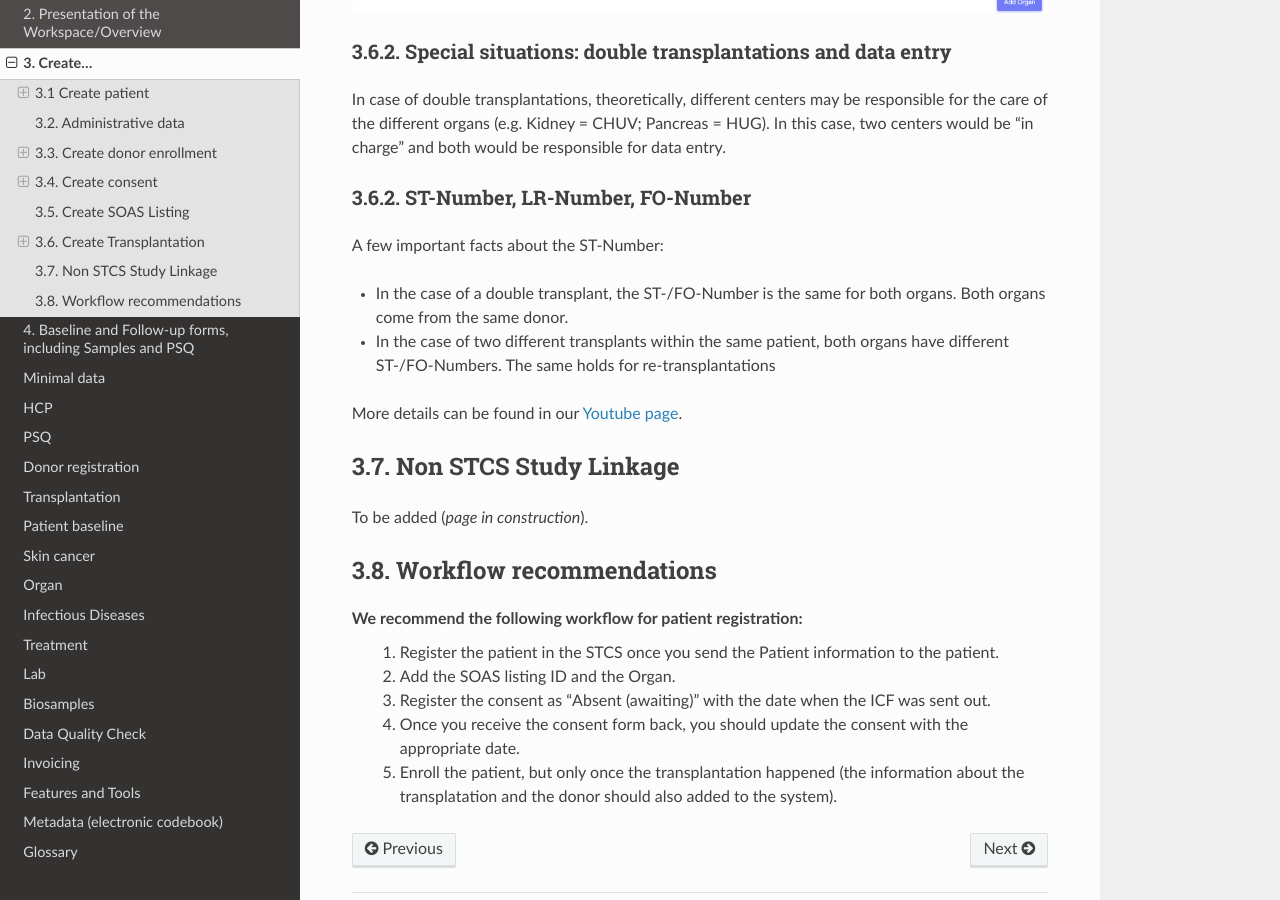
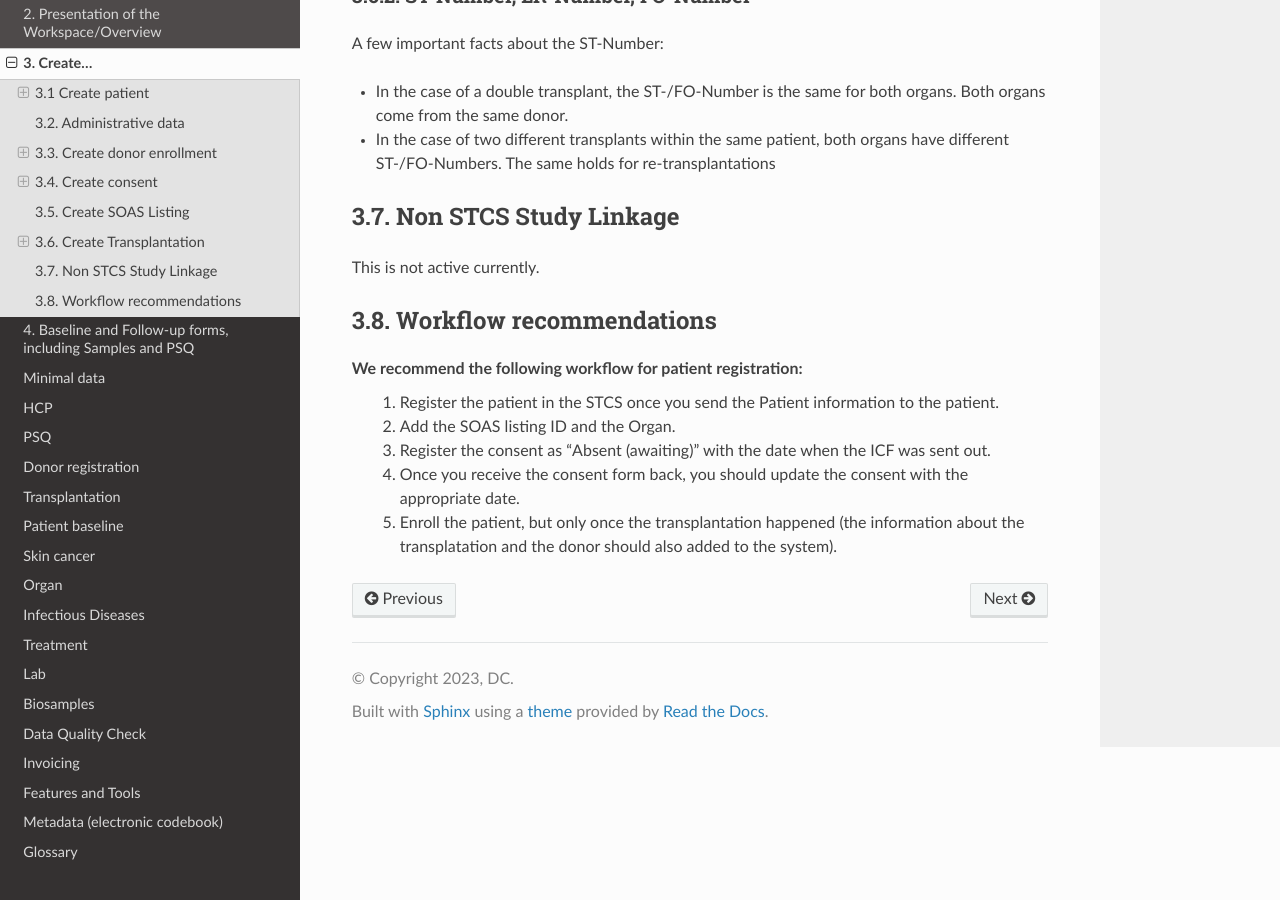
Before and after one commit to swiss-transplant-cohort-study/3LC-user-manual, a Sphinx documentation site: the page built from docs/source/createPatDon.rst, in a window 1280 px wide and 900 px high, scrolled down 21311 px. Built offline with Sphinx 7.4.7 and the Read the Docs theme 3.1.0, drawn with Linux system fonts in a browser that asks for light colours; some of the changed text lies outside the part shown.

Commit message:
Update createPatDon.rst

```diff
--- a/docs/source/createPatDon.rst
+++ b/docs/source/createPatDon.rst
@@ -91,8 +91,6 @@
 * **Living unrelated donor** - which requires informations such as *Kidney paired donation* and whether the donation is *Altruistic* or not.
 
 .. note:: "Unknown" identifical twins should be used when it is unknown whether they are identical twins or not.
-
-.. tip:: More details can be found in our `Youtube <https://www.youtube.com/watch?v=ZWZr9FcZ0js>`_ page.
 
 3.4. Create consent
 ***********************
@@ -373,8 +371,6 @@
 
 .. tip:: Please check :doc:`consent` for more information about the different types of consents and other information, such as Q&As.
 
-.. tip:: Watch our video on this section `here <https://www.youtube.com/watch?v=2YoodSm4fxg>`_.
-
 3.5. Create SOAS Listing
 ************************************
 
@@ -397,8 +393,6 @@
 .. note:: Note that in the particular situation of an urgent transplantion, the *listing date* and *removal date* for this patient would be the same as the *transplant date*.
 
 .. note:: If the patient dies while on the waiting list, this information should not be entered in the system as it is a clinical data. The patient should be left “open” in waiting list.
-
-.. note A SOAS listing for recipients who are on the **Swiss waiting list** should follow this format and range: RS -[1901-2024]-[0001-9999] (for example, RS-2000-0002). For recipients on the *Foreign waiting list*, the SOAS listing ID should follow this format: RF -[1901-2024]-[0001-9999]. [1901-2024] corresponds to the listing year, [0001-9999] to the current case number.
 
 3.6. Create Transplantation
 *************************************
@@ -467,12 +461,10 @@
 * In the case of a double transplant, the ST-/FO-Number is the same for both organs. Both organs come from the same donor.
 * In the case of two different transplants within the same patient, both organs have different ST-/FO-Numbers. The same holds for re-transplantations
 
-More details can be found in our `Youtube page <https://www.youtube.com/watch?v=njswLTRGQII>`_.
-
 3.7. Non STCS Study Linkage
 *********************************
 
-To be added (*page in construction*).
+This is not active currently.
 
 3.8. Workflow recommendations
 *********************************
```
